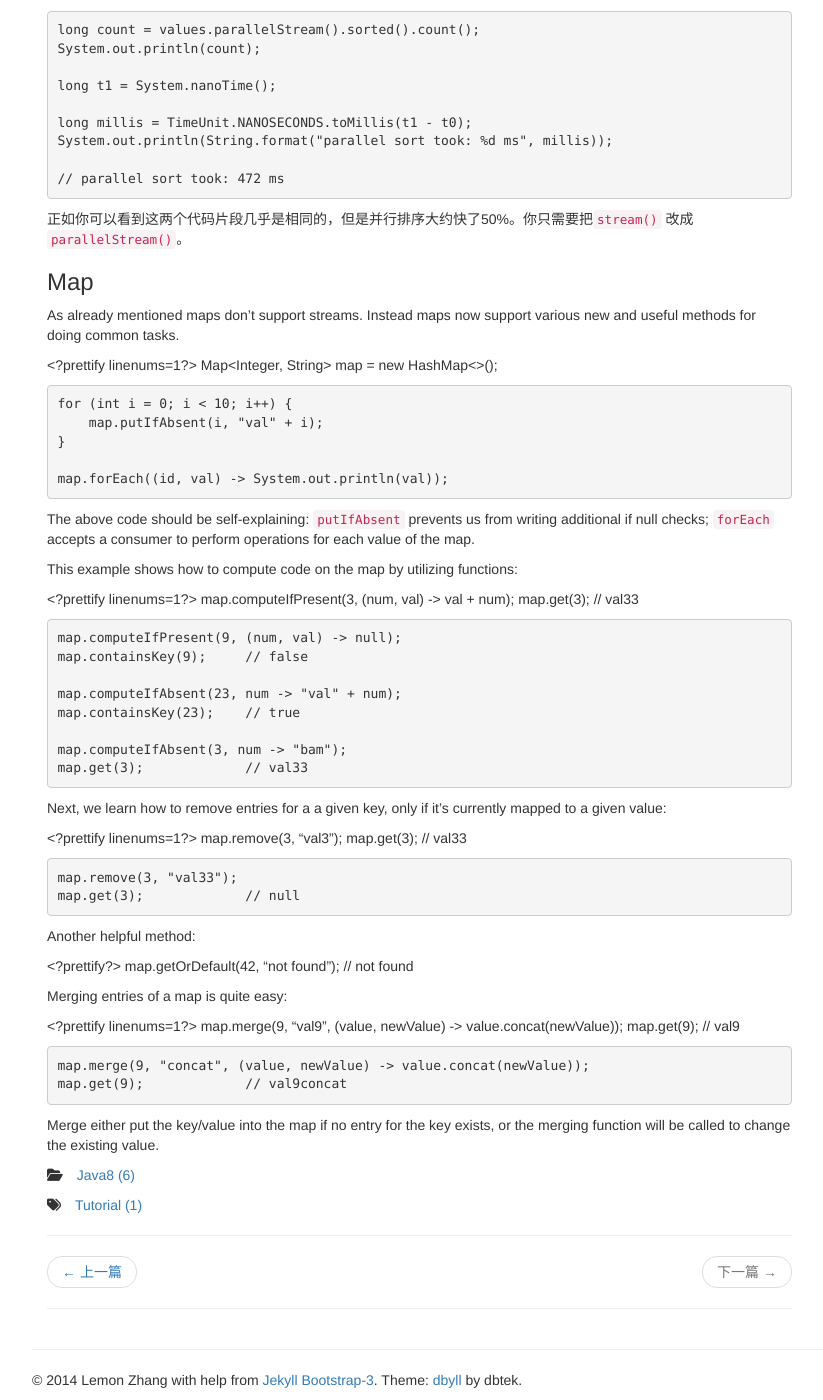
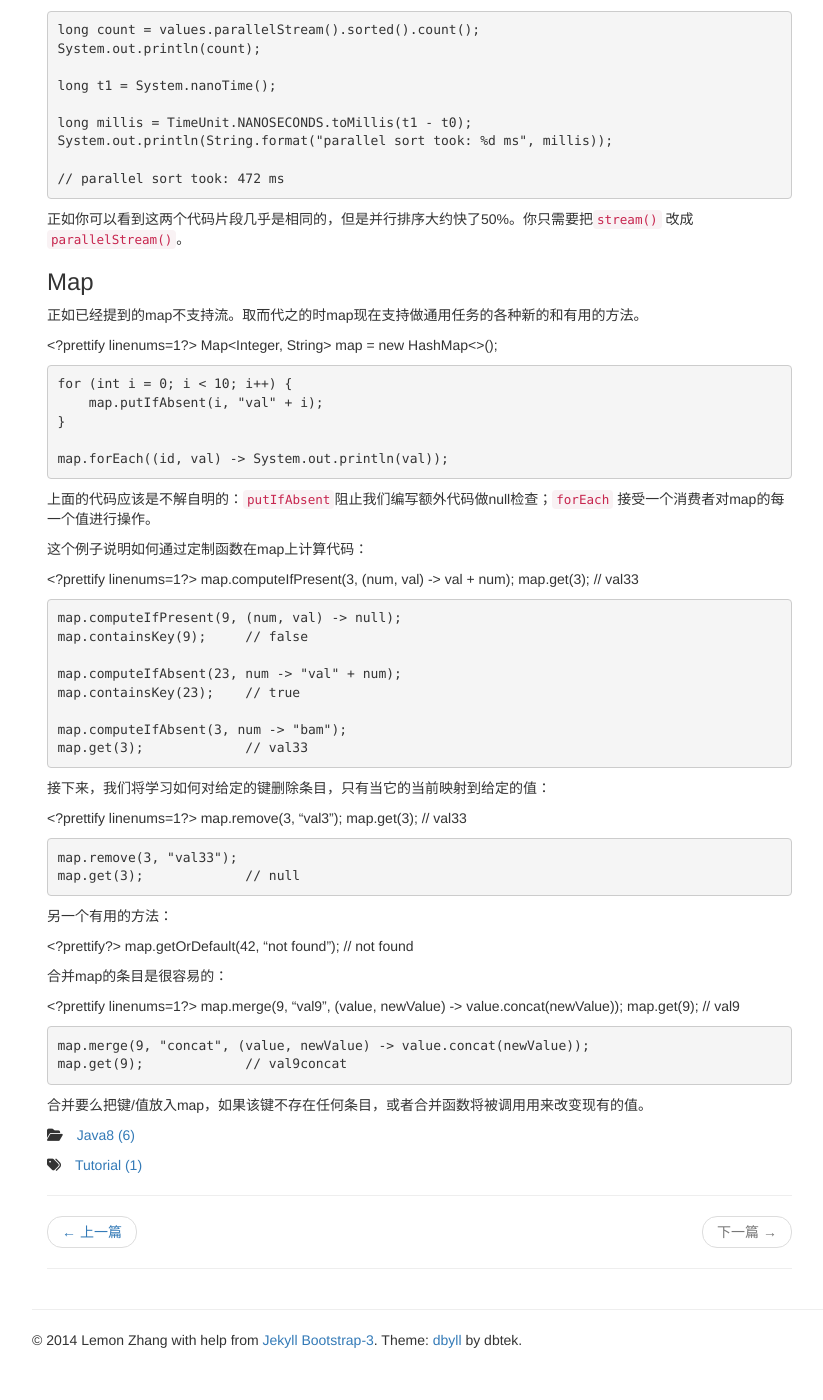
Before and after one commit to cjm0000000/cjm0000000.github.io, a Jekyll site: the page built from _posts/Java/201404/2014-04-13-java-8-tutorial.md, in a window 1280 px wide and 1400 px high, scrolled down 6759 px. Shown: the whole window, without its empty margins (303-1126 px from the left). Built offline with Jekyll 4.4.1, drawn with Linux system fonts in a browser that asks for light colours; nearby versions of some CDN libraries; library files that are not in the unit come from our copies; after the commit the page ends 8119 px from its top, so only the background shows below that.

Commit message:
translate

```diff
--- a/_posts/Java/201404/2014-04-13-java-8-tutorial.md
+++ b/_posts/Java/201404/2014-04-13-java-8-tutorial.md
@@ -453,7 +453,7 @@
 
 ### Map
 
-As already mentioned maps don't support streams. Instead maps now support various new and useful methods for doing common tasks.
+正如已经提到的map不支持流。取而代之的时map现在支持做通用任务的各种新的和有用的方法。
 
 <?prettify linenums=1?>
     Map<Integer, String> map = new HashMap<>();
@@ -464,9 +464,9 @@
 
     map.forEach((id, val) -> System.out.println(val));
 
-The above code should be self-explaining: `putIfAbsent` prevents us from writing additional if null checks; `forEach` accepts a consumer to perform operations for each value of the map.
+上面的代码应该是不解自明的：`putIfAbsent`阻止我们编写额外代码做null检查；`forEach` 接受一个消费者对map的每一个值进行操作。
 
-This example shows how to compute code on the map by utilizing functions:
+这个例子说明如何通过定制函数在map上计算代码：
 
 <?prettify linenums=1?>
     map.computeIfPresent(3, (num, val) -> val + num);
@@ -481,7 +481,7 @@
     map.computeIfAbsent(3, num -> "bam");
     map.get(3);             // val33
 
-Next, we learn how to remove entries for a a given key, only if it's currently mapped to a given value:
+接下来，我们将学习如何对给定的键删除条目，只有当它的当前映射到给定的值：
 
 <?prettify linenums=1?>
     map.remove(3, "val3");
@@ -490,12 +490,12 @@
     map.remove(3, "val33");
     map.get(3);             // null
 
-Another helpful method:
+另一个有用的方法：
 
 <?prettify?>
     map.getOrDefault(42, "not found");  // not found
 
-Merging entries of a map is quite easy:
+合并map的条目是很容易的：
 
 <?prettify linenums=1?>
     map.merge(9, "val9", (value, newValue) -> value.concat(newValue));
@@ -504,4 +504,4 @@
     map.merge(9, "concat", (value, newValue) -> value.concat(newValue));
     map.get(9);             // val9concat
 
-Merge either put the key/value into the map if no entry for the key exists, or the merging function will be called to change the existing value.
+合并要么把键/值放入map，如果该键不存在任何条目，或者合并函数将被调用用来改变现有的值。
```
